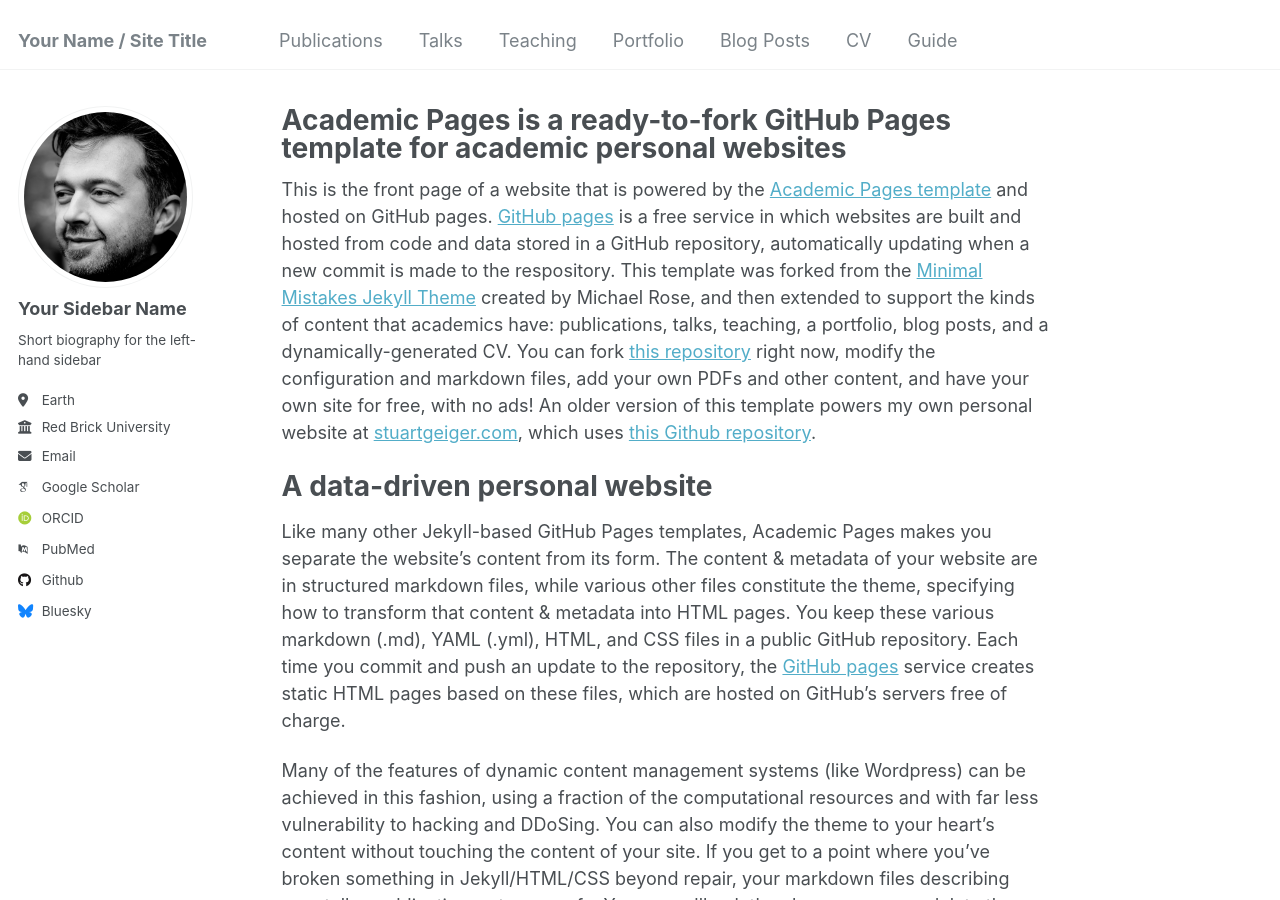
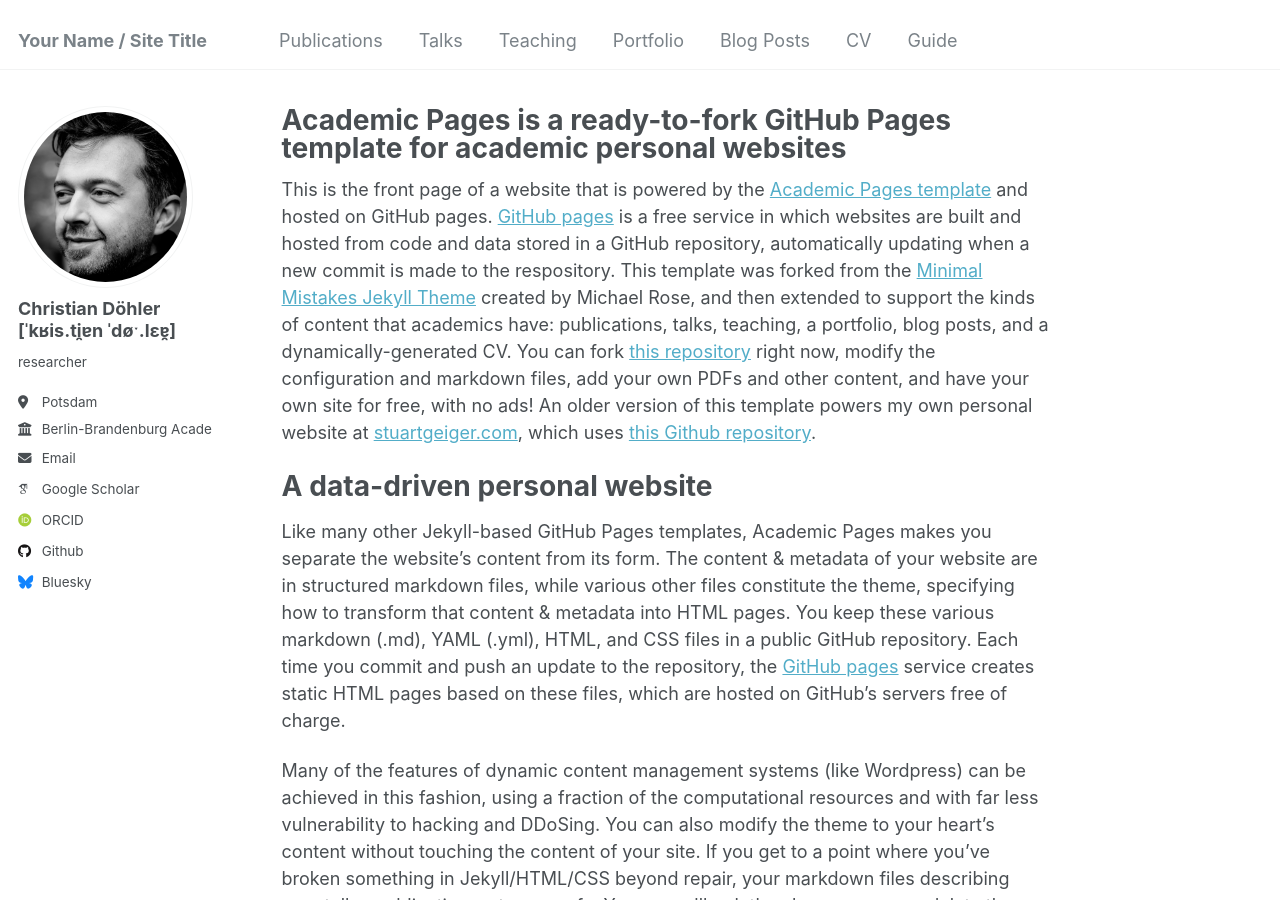
Before and after one commit to chrdoe/chrdoe.github.io, a Jekyll site: the page built from _pages/about.md, in a window 1280 px wide and 900 px high. Built offline with Jekyll 4.4.1, drawn with Linux system fonts in a browser that asks for light colours; some web fonts are replaced.

Commit message:
Update _config.yml

```diff
--- a/_config.yml
+++ b/_config.yml
@@ -22,21 +22,21 @@ repository               : "academicpages/academicpages.github.io"
 author:
   # Biographic information
   avatar           : "doehler.jpg"
-  name             : "Your Sidebar Name"
-  pronouns         : # example: "she/her"
-  bio              : "Short biography for the left-hand sidebar"
-  location         : "Earth"
-  employer         : "Red Brick University"
+  name             : "Christian Döhler [ˈkʁis.ti̯ɐn ˈdøˑ.lɛɐ̯]"
+  pronouns         : # example: "he/his"
+  bio              : "researcher"
+  location         : "Potsdam"
+  employer         : "Berlin-Brandenburg Academy of Sciences and Humanities"
   uri              : # URL
-  email            : "none@example.org"
+  email            : "christian.doehler@posteo.de"
 
   # Academic websites
   arxiv            : # URL - Update with the correct link to your profile
-  googlescholar    : "https://scholar.google.com/citations?user=PS_CX0AAAAAJ"
+  googlescholar    : "https://scholar.google.com/citations?user=v2ydiy8AAAAJ"
   impactstory      : # URL
-  orcid            : "http://orcid.org/yourorcidurl"
+  orcid            : "https://orcid.org/0000-0002-9659-5920"
   semantic         : # URL
-  pubmed           : "https://www.ncbi.nlm.nih.gov/pubmed/?term=john+snow"
+  pubmed           : #"https://www.ncbi.nlm.nih.gov/pubmed/?term=john+snow"
   researchgate     : # URL
 
   # Repositories and software development
```
